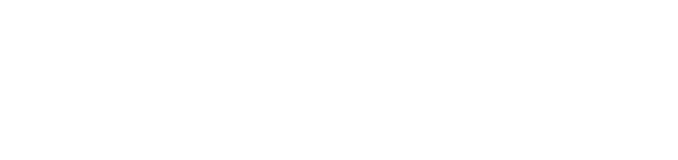
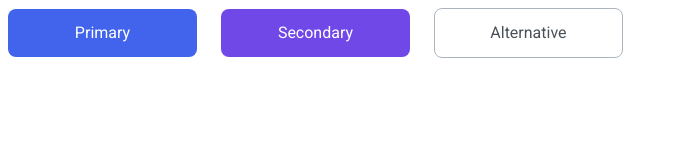
Before and after one commit to js-tasks-ru/htmlcss-20210114_danil4, a website: page 03-lection1/01-button/index.html in a window 1280 px wide. Shown: the whole page, without its empty margins (0-678 px from the left). Drawn offline with Linux system fonts and the light colour scheme.

Commit message:
add task Buttons

```diff
--- a/03-lection1/01-button/button.css
+++ b/03-lection1/01-button/button.css
@@ -1 +1,62 @@
 /* Стилизация кнопки */
+
+.btn-group > *:not(:last-child) {
+    margin-right: 20px;
+}
+
+.btn {
+    font-size: 16px;
+    color: #FFFFFF;
+    border: none;
+    min-width: 189px;
+    text-align: center;
+    border-radius: 8px;
+    cursor: pointer;
+    padding: 15px 25px;
+    line-height: 18px;
+}
+
+.btn--primary {
+    background-color: #4263EB;
+}
+
+.btn--primary:hover {
+	background-color: #2342C0;
+}
+
+.btn--primary:disabled {
+	background-color: #4263EB;
+	opacity: 0.5;
+    border-radius: 8px;
+    cursor: not-allowed;
+}
+
+.btn--secondary {
+	background-color: #7048E8;
+}
+
+.btn--secondary:hover {
+	background-color: #5028C6;
+}
+
+.btn--secondary:disabled {
+	background: #7048E8;
+	opacity: 0.5;
+    border-radius: 8px;
+    cursor: not-allowed;
+}
+
+.btn--alternative {
+	background-color: transparent;
+    border: 1px solid #ACB5BD;
+    color: #495057;
+}
+
+.btn--alternative:hover {
+    border-color: #212429;
+}
+
+.btn--alternative:disabled {
+    opacity: 0.5;
+    cursor: not-allowed;
+}
--- a/03-lection1/01-button/index.html
+++ b/03-lection1/01-button/index.html
@@ -6,6 +6,10 @@
         <link rel="stylesheet" href="./button.css">
     </head>
     <body>
-
+        <div class="btn-group">
+            <button type="button" class="btn btn--primary">Primary</button>
+            <button type="button" class="btn btn--secondary">Secondary</button>
+            <button type="button" class="btn btn--alternative">Alternative</button>
+        </div>
     </body>
 </html>
```
